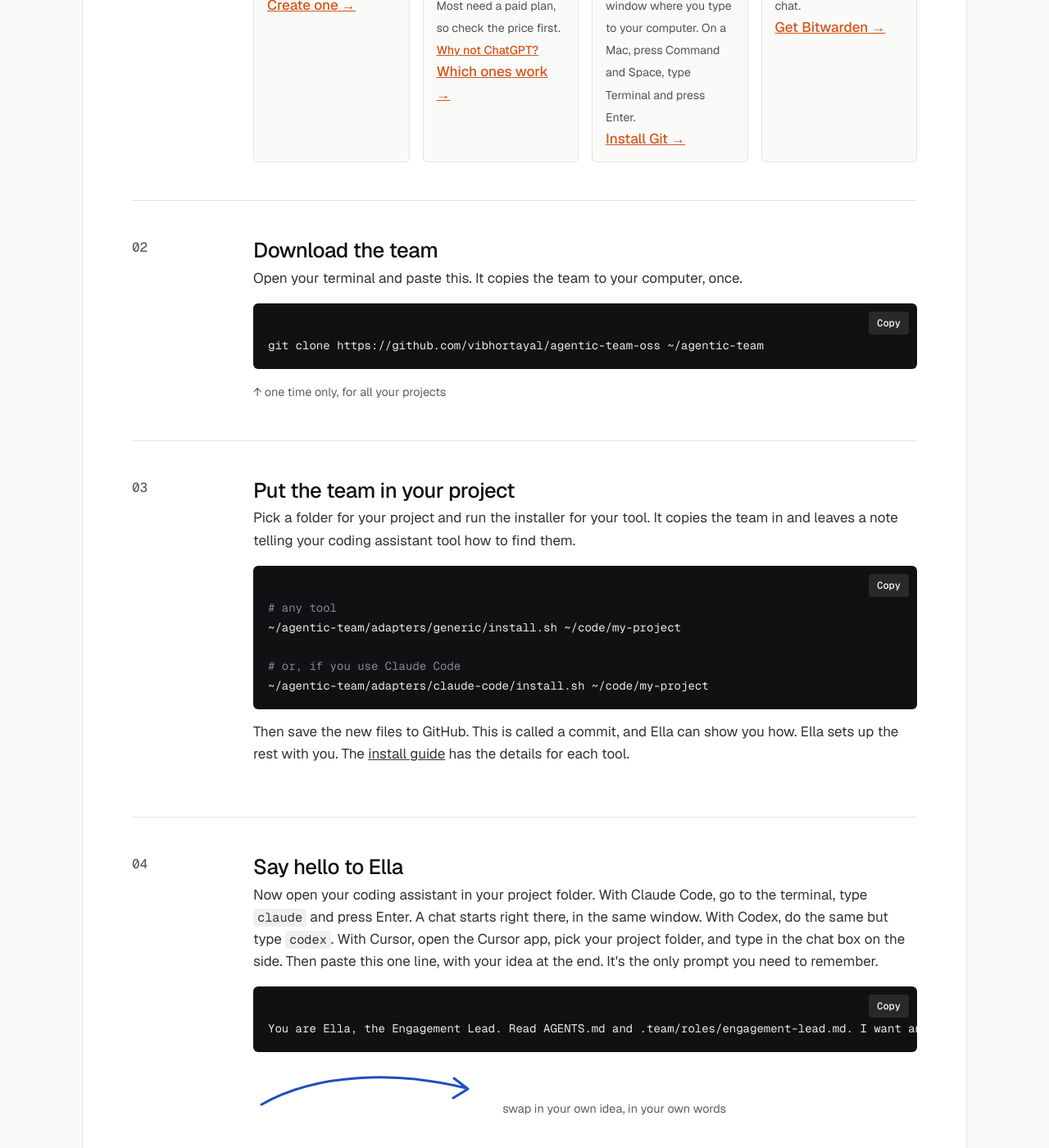
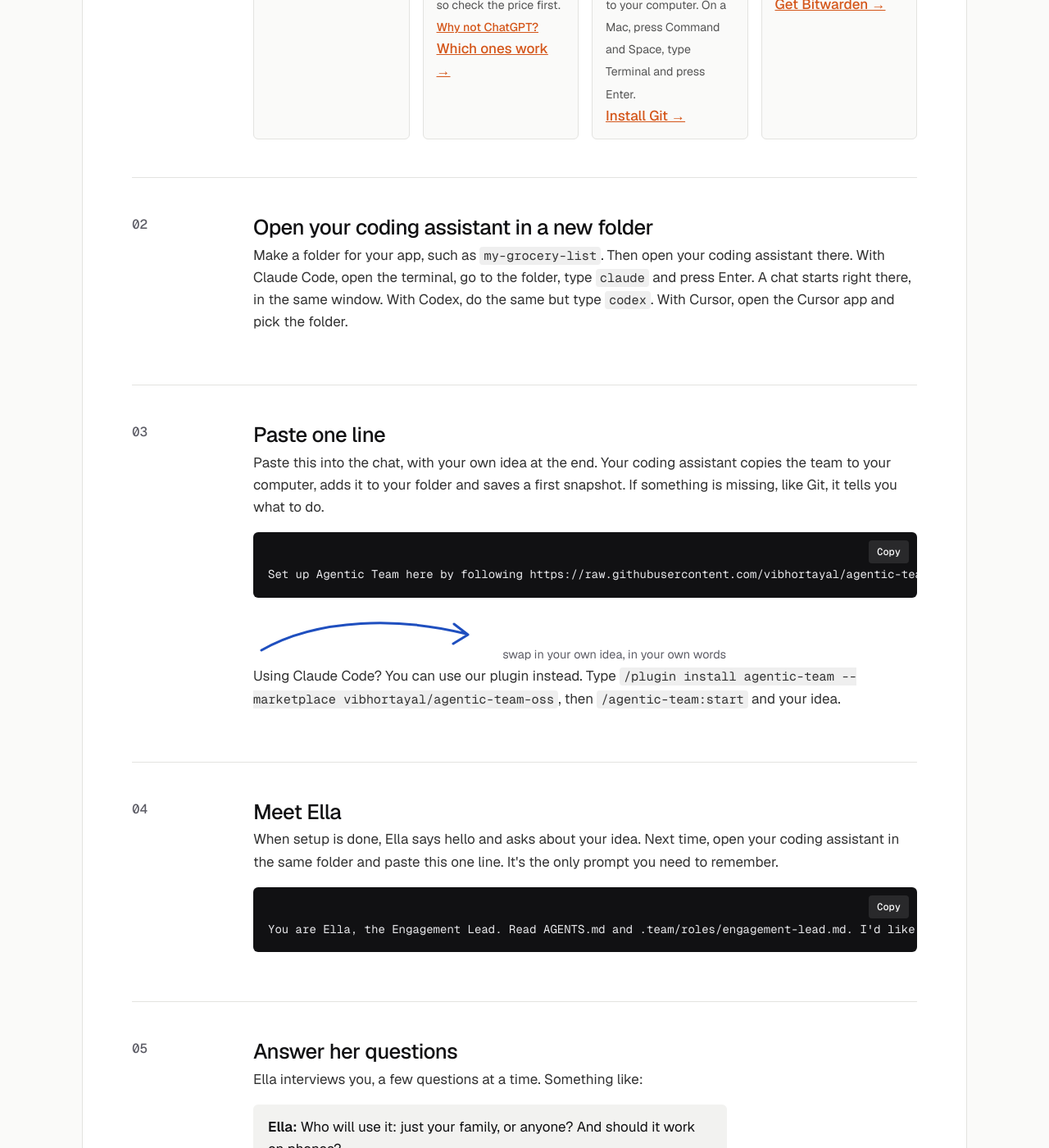
Before and after one commit to vibhortayal/agentic-team-oss, a Jekyll site: the page built from learn/first-project.html, in a window 1280 px wide and 1400 px high, scrolled down 686 px. Shown: the whole window at 82% size. Built offline with Jekyll 4.4.1, drawn with Linux system fonts in a browser that asks for light colours; some of the changed text lies outside the part shown.

Commit message:
One-line setup, plain-words undo and a share check before previews
Fixes the top gaps from the rival comparison:
- START.md lets any coding assistant set the team up from one pasted
  line; a Claude Code plugin (/agentic-team:start) does the same.
  README and the first lesson now start from that line.
- restore-point skill: Ella tags each approved merge and can take the
  app back to one as a normal checked change, with a plain warning that
  saved data is not rolled back.
- share-check skill: Vera runs six quick checks (secrets in code or
  browser, database rules, private pages, open admin, critical package
  flaws) on every preview; a Stop is a BLOCK and Ella holds the link.
- Roadmap: the first phase-2 run is a non-coder's case study.

Co-Authored-By: Claude Opus 5.5 <noreply@anthropic.com>
Claude-Session: https://claude.ai/code/session_0155vpoVRSaF26SpyroifWPi

```diff
--- a/_config.yml
+++ b/_config.yml
@@ -21,6 +21,7 @@ defaults:
   - {scope: {path: "templates"}, values: {nav_exclude: true}}
   - {scope: {path: "docs/research"}, values: {nav_exclude: true}}
   - {scope: {path: "docs/github-state.md"}, values: {nav_exclude: true}}
+  - {scope: {path: "START.md"}, values: {nav_exclude: true, search_exclude: true}}  # read by coding assistants, linked from Get started
   - {scope: {path: "README.md"}, values: {title: Get started, nav_order: 1, permalink: /start/}}
   - {scope: {path: "docs/how-we-work.md"}, values: {nav_order: 2, has_children: true}}
   - {scope: {path: "docs/lifecycle.md"}, values: {parent: How we work, nav_order: 1}}
--- a/learn/first-project.html
+++ b/learn/first-project.html
@@ -40,7 +40,7 @@ next: {url: /learn/demo.html, title: "Watch a demo"}
 <div class="board">
   <header class="wb-hero">
     <h1>Your first project</h1>
-    <p>From zero to your first conversation with Ella. You'll do the setup once; after that, every project starts at step 4. If you get stuck anywhere, skip ahead to step 4 and tell Ella you're starting from scratch. She'll walk you through the rest.</p>
+    <p>From zero to your first conversation with Ella. You get things ready once. After that, each new app starts at step 2. If you get stuck, tell your coding assistant what you see. It will walk you through it.</p>
   </header>
 
   <div class="step reveal">
@@ -60,35 +60,29 @@ next: {url: /learn/demo.html, title: "Watch a demo"}
   <div class="step reveal">
     <div class="num">2<svg class="draw" viewBox="0 0 110 110"><circle cx="40" cy="48" r="44" stroke="#e2442f" stroke-width="3" style="--len:290"/></svg></div>
     <div>
-      <h2>Download the team</h2>
-      <p>Open your terminal and paste this. It copies the team to your computer, once.</p>
-      <div class="code"><button class="copy">Copy</button>git clone {{ site.github.repository_url }} ~/agentic-team</div>
-      <span class="note">↑ one time only, for all your projects</span>
+      <h2>Open your coding assistant in a new folder</h2>
+      <p>Make a folder for your app, such as <code>my-grocery-list</code>. Then open your coding assistant there. With Claude Code, open the terminal, go to the folder, type <code>claude</code> and press Enter. A chat starts right there, in the same window. With Codex, do the same but type <code>codex</code>. With Cursor, open the Cursor app and pick the folder.</p>
     </div>
   </div>
 
   <div class="step reveal">
     <div class="num">3<svg class="draw" viewBox="0 0 110 110"><circle cx="40" cy="48" r="44" stroke="#e2442f" stroke-width="3" style="--len:290"/></svg></div>
     <div>
-      <h2>Put the team in your project</h2>
-      <p>Pick a folder for your project and run the installer for your tool. It copies the team in and leaves a note telling your coding assistant tool how to find them.</p>
-      <div class="code"><button class="copy">Copy</button><span class="c"># any tool</span>
-~/agentic-team/adapters/generic/install.sh ~/code/my-project
-
-<span class="c"># or, if you use Claude Code</span>
-~/agentic-team/adapters/claude-code/install.sh ~/code/my-project</div>
-      <p>Then save the new files to GitHub. This is called a commit, and Ella can show you how. Ella sets up the rest with you. The <a href="{{ '/adapters/' | relative_url }}">install guide</a> has the details for each tool.</p>
+      <h2>Paste one line</h2>
+      <p>Paste this into the chat, with your own idea at the end. Your coding assistant copies the team to your computer, adds it to your folder and saves a first snapshot. If something is missing, like Git, it tells you what to do.</p>
+      <div class="code"><button class="copy">Copy</button>Set up Agentic Team here by following https://raw.githubusercontent.com/{{ site.github.repository_nwo }}/main/START.md. My idea: I want an app where my family can share a grocery list.</div>
+      <svg class="draw" viewBox="0 0 300 60" width="300" height="60"><path d="M10 50 C 80 10, 180 10, 260 30 M 245 18 L 262 31 L 244 42" stroke="#1f4fbf" stroke-width="3" style="--len:340"/></svg>
+      <span class="note">swap in your own idea, in your own words</span>
+      <p>Using Claude Code? You can use our plugin instead. Type <code>/plugin install agentic-team --marketplace {{ site.github.repository_nwo }}</code>, then <code>/agentic-team:start</code> and your idea.</p>
     </div>
   </div>
 
   <div class="step reveal">
     <div class="num">4<svg class="draw" viewBox="0 0 110 110"><circle cx="40" cy="48" r="44" stroke="#e2442f" stroke-width="3" style="--len:290"/></svg></div>
     <div>
-      <h2>Say hello to Ella</h2>
-      <p>Now open your coding assistant in your project folder. With Claude Code, go to the terminal, type <code>claude</code> and press Enter. A chat starts right there, in the same window. With Codex, do the same but type <code>codex</code>. With Cursor, open the Cursor app, pick your project folder, and type in the chat box on the side. Then paste this one line, with your idea at the end. It's the only prompt you need to remember.</p>
-      <div class="code"><button class="copy">Copy</button>You are Ella, the Engagement Lead. Read AGENTS.md and .team/roles/engagement-lead.md. I want an app where my family can share a grocery list.</div>
-      <svg class="draw" viewBox="0 0 300 60" width="300" height="60"><path d="M10 50 C 80 10, 180 10, 260 30 M 245 18 L 262 31 L 244 42" stroke="#1f4fbf" stroke-width="3" style="--len:340"/></svg>
-      <span class="note">swap in your own idea, in your own words</span>
+      <h2>Meet Ella</h2>
+      <p>When setup is done, Ella says hello and asks about your idea. Next time, open your coding assistant in the same folder and paste this one line. It's the only prompt you need to remember.</p>
+      <div class="code"><button class="copy">Copy</button>You are Ella, the Engagement Lead. Read AGENTS.md and .team/roles/engagement-lead.md. I'd like to add a shopping budget.</div>
     </div>
   </div>
 
```
Also changed, not shown: ROADMAP.md (+1 -1 lines), START.md (added, +24 -0 lines), adapters/README.md (+2 -0 lines), adapters/claude-code/plugin/.claude-plugin/plugin.json (added, +9 -0 lines), adapters/claude-code/plugin/commands/start.md (added, +11 -0 lines), playbooks/build.md (+1 -1 lines), roles/engagement-lead.md (+5 -4 lines), roles/verifier.md (+3 -3 lines), skills/restore-point/SKILL.md (added, +40 -0 lines), skills/share-check/SKILL.md (added, +32 -0 lines), .claude-plugin/marketplace.json (added), README.md.
